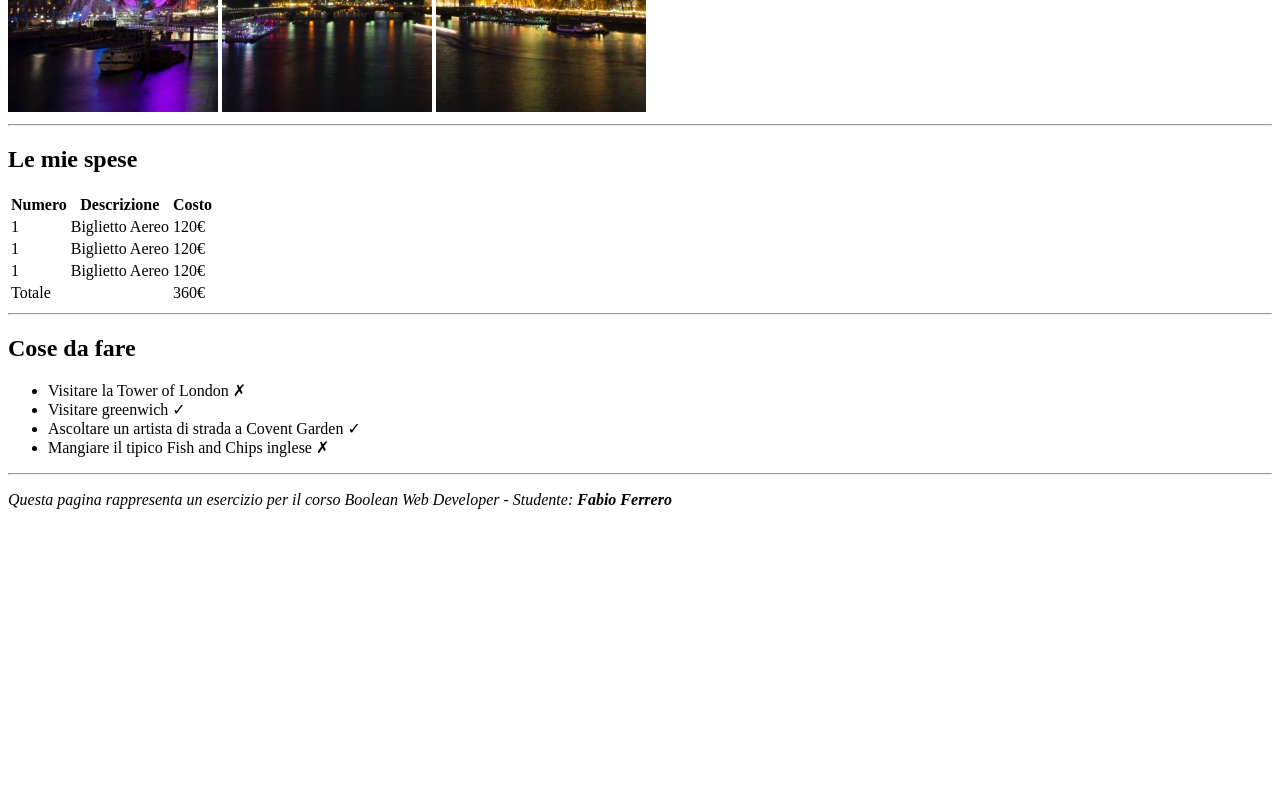
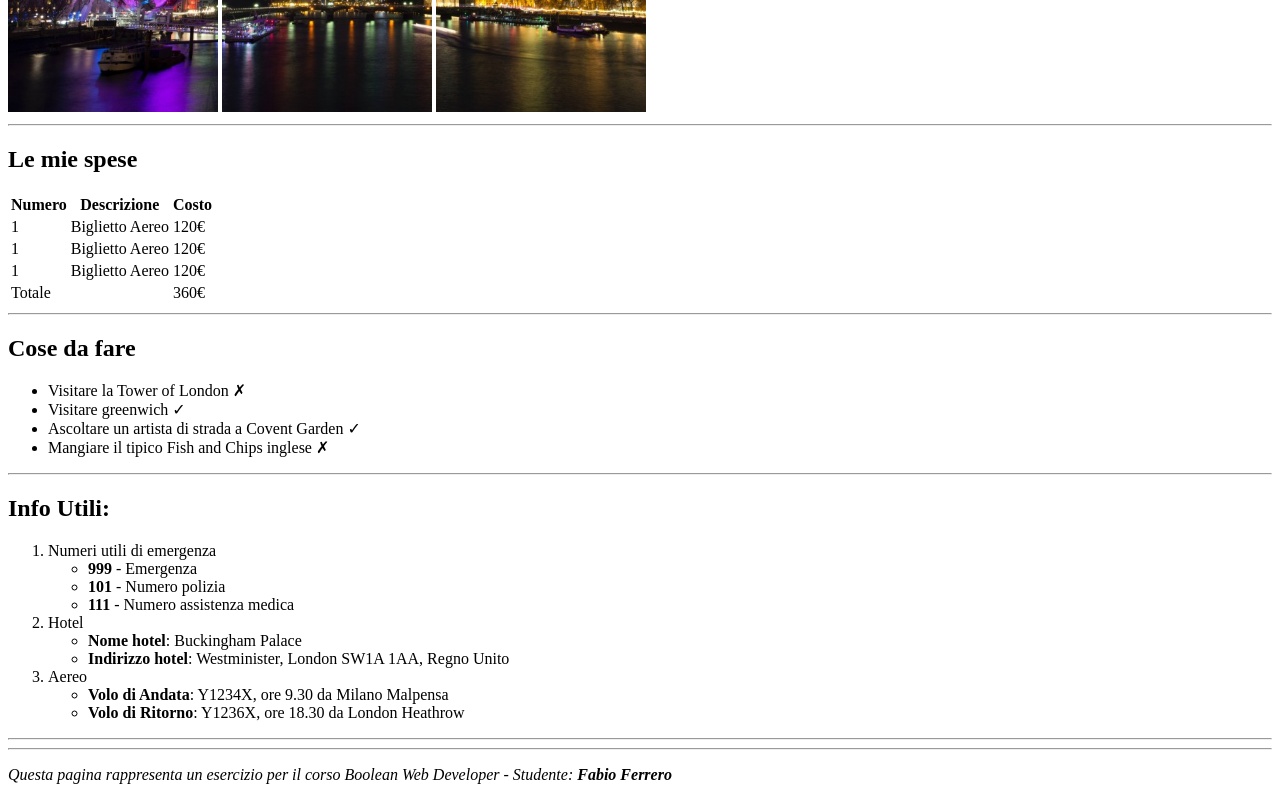
Before and after one commit to fabioferrero90/html-london-trip, a plain HTML site: page index.html in a window 1280 px wide. Shown: the part 375-1175 px from the top of the page. Before the commit the page ends 900 px from the top, so only its background shows below. Drawn offline with Linux system fonts and the light colour scheme.

Commit message:
[update] Added tricky list under another list

```diff
--- a/index.html
+++ b/index.html
@@ -68,8 +68,32 @@
         <li>Ascoltare un artista di strada a Covent Garden &check;</li>
         <li>Mangiare il tipico Fish and Chips inglese &cross;</li>
       </ul>
+      <hr>
     </div>
 
+    <!-- Informazioni utili per il viaggio -->
+    <div>
+      <h2>Info Utili:</h2>
+      <ol>
+        <li>Numeri utili di emergenza</li>
+        <ul>
+          <li><strong>999</strong> - Emergenza</li>
+          <li><strong>101</strong> - Numero polizia</li>
+          <li><strong>111</strong> - Numero assistenza medica</li>
+        </ul>
+        <li>Hotel</li>
+        <ul>
+          <li><strong>Nome hotel</strong>: Buckingham Palace</li>
+          <li><strong>Indirizzo hotel</strong>: Westminister, London SW1A 1AA, Regno Unito</li>
+        </ul>
+        <li>Aereo</li>
+        <ul>
+          <li><strong>Volo di Andata</strong>: Y1234X, ore 9.30 da Milano Malpensa</li>
+          <li><strong>Volo di Ritorno</strong>: Y1236X, ore 18.30 da London Heathrow</li>
+        </ul>
+      </ol>
+      <hr>
+    </div>
 
   </main>
 
```
